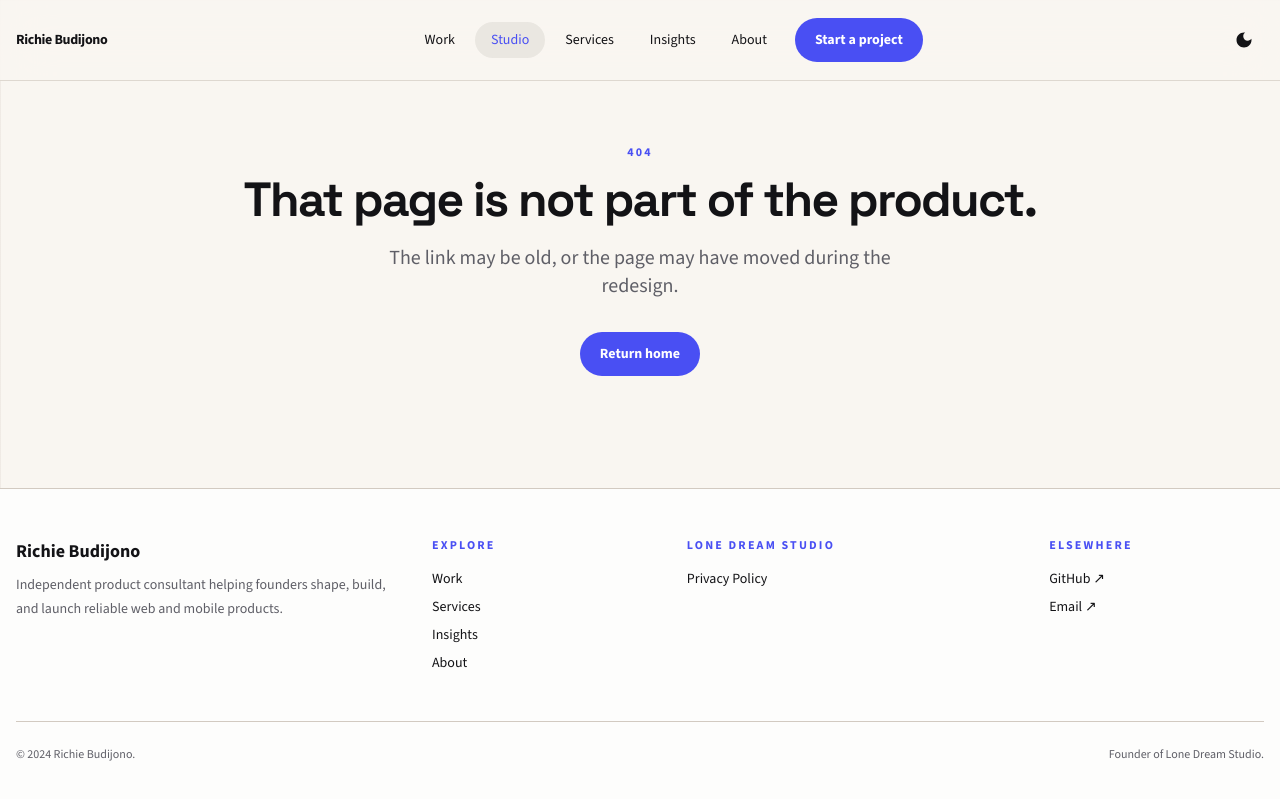
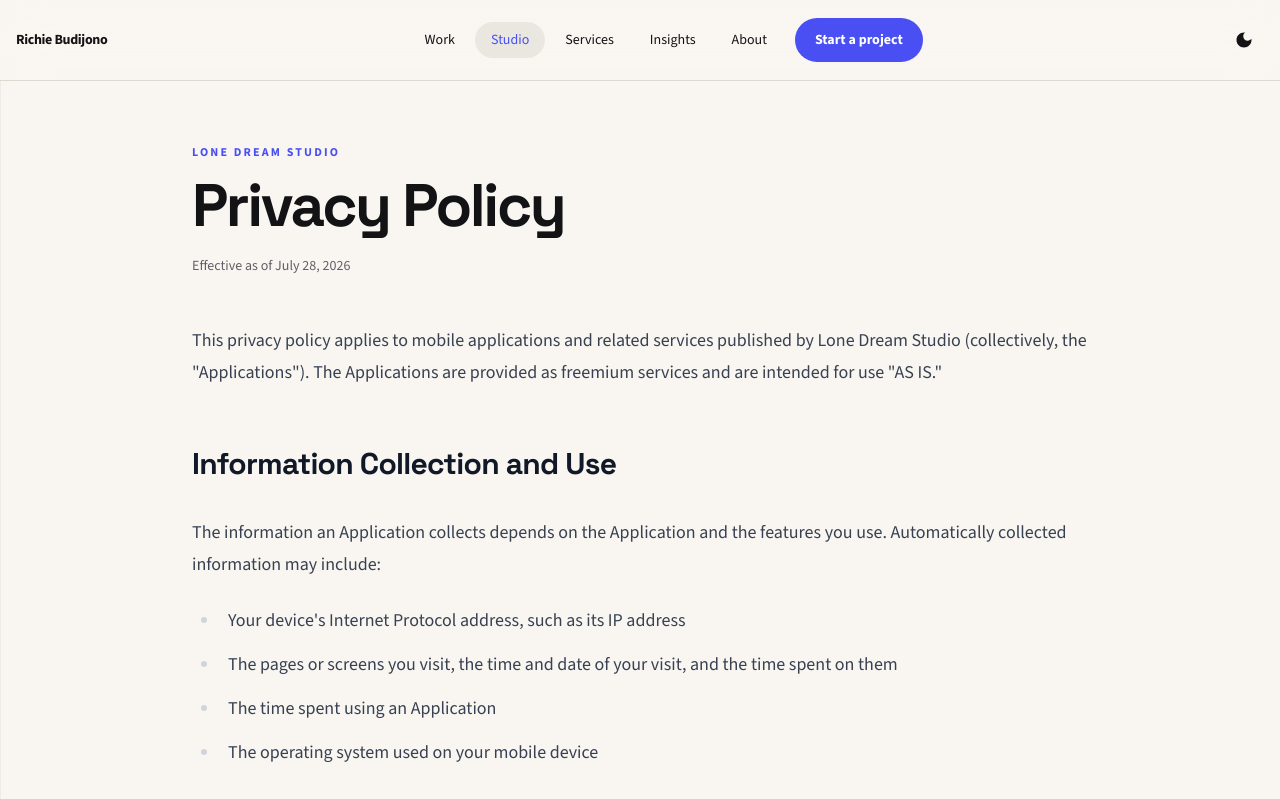
Before and after one commit to Salvist/richie-budijono-nextjs-portfolio, a Next.js app: page /studio/privacy-policy in a window 1280 px wide. Before the commit this address had no page. Shown: the top 799 px of the page. Built offline with nearby package versions, Linux system fonts and the light colour scheme.

Commit message:
Refactor privacy policy route by moving it to the "/studio" directory, update sitemap and footer links accordingly, and remove the privacy policy page component.

```diff
--- a/src/app/sitemap.ts
+++ b/src/app/sitemap.ts
@@ -15,7 +15,7 @@
     "/insights",
     "/about",
     "/start-a-project",
-    "/privacy-policy",
+    "/studio/privacy-policy",
   ];
 
   return [
--- a/src/app/privacy-policy/page.tsx
+++ b/src/app/studio/privacy-policy/page.tsx
@@ -13,13 +13,13 @@
   return {
     title: policy.metadata.title,
     description: policy.metadata.description,
-    alternates: { canonical: "/privacy-policy" },
+    alternates: { canonical: "/studio/privacy-policy" },
     openGraph: {
       type: "article",
       title: policy.metadata.title,
       description: policy.metadata.description,
       modifiedTime: policy.metadata.effectiveDate,
-      url: "/privacy-policy",
+      url: "/studio/privacy-policy",
     },
   };
 }
--- a/src/components/footer.tsx
+++ b/src/components/footer.tsx
@@ -24,7 +24,7 @@
           <div>
             <p className="eyebrow">Lone Dream Studio</p>
             <div className="mt-4 grid gap-2 text-sm">
-              <Link href="/privacy-policy">Privacy Policy</Link>
+              <Link href="/studio/privacy-policy">Privacy Policy</Link>
             </div>
           </div>
           <div>
```
